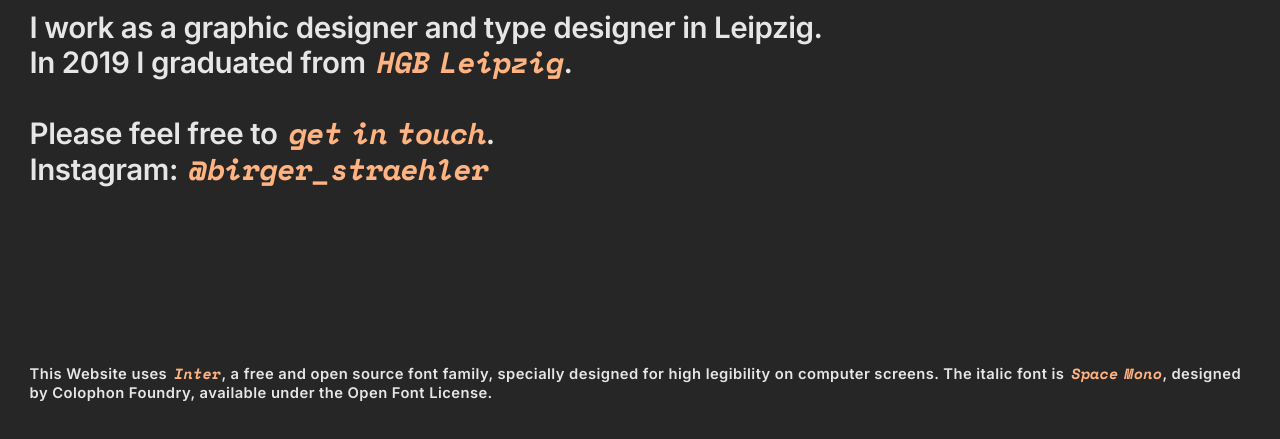
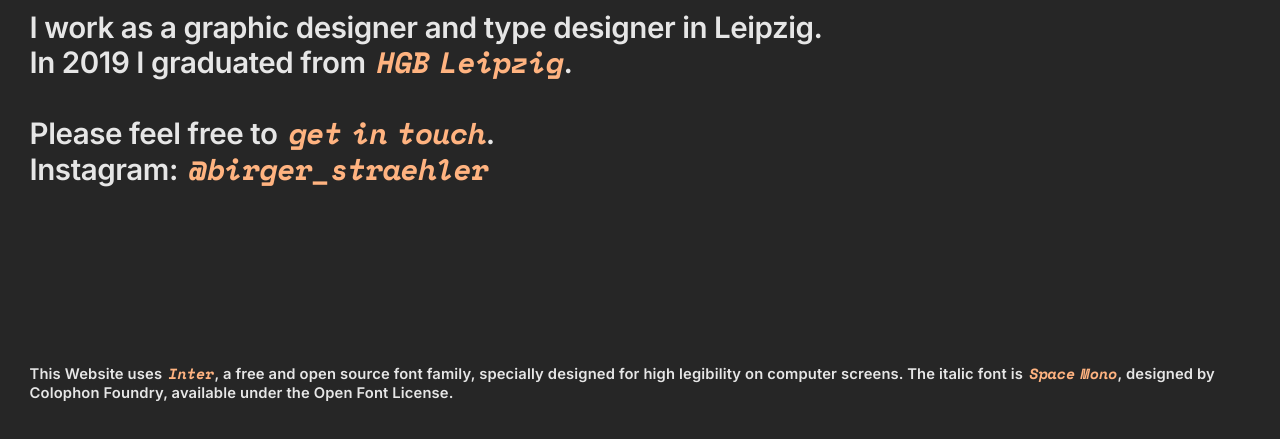
Before and after one commit to bstraehler/bstraehler.github.io, a plain HTML site: page index.html in a window 1280 px wide. Shown: the part 185-624 px from the top of the page. Drawn offline with nearby package versions, Linux system fonts and the light colour scheme.

Commit message:
Update style.css

```diff
--- a/css/style.css
+++ b/css/style.css
@@ -56,7 +56,7 @@ span.space {
     justify-content: left;
     font-size: 0.5em;
     line-height: 1.25em;
-    letter-spacing: 0.03em;
+    letter-spacing: 0.01em;
     z-index: 1;
 }
 
```
